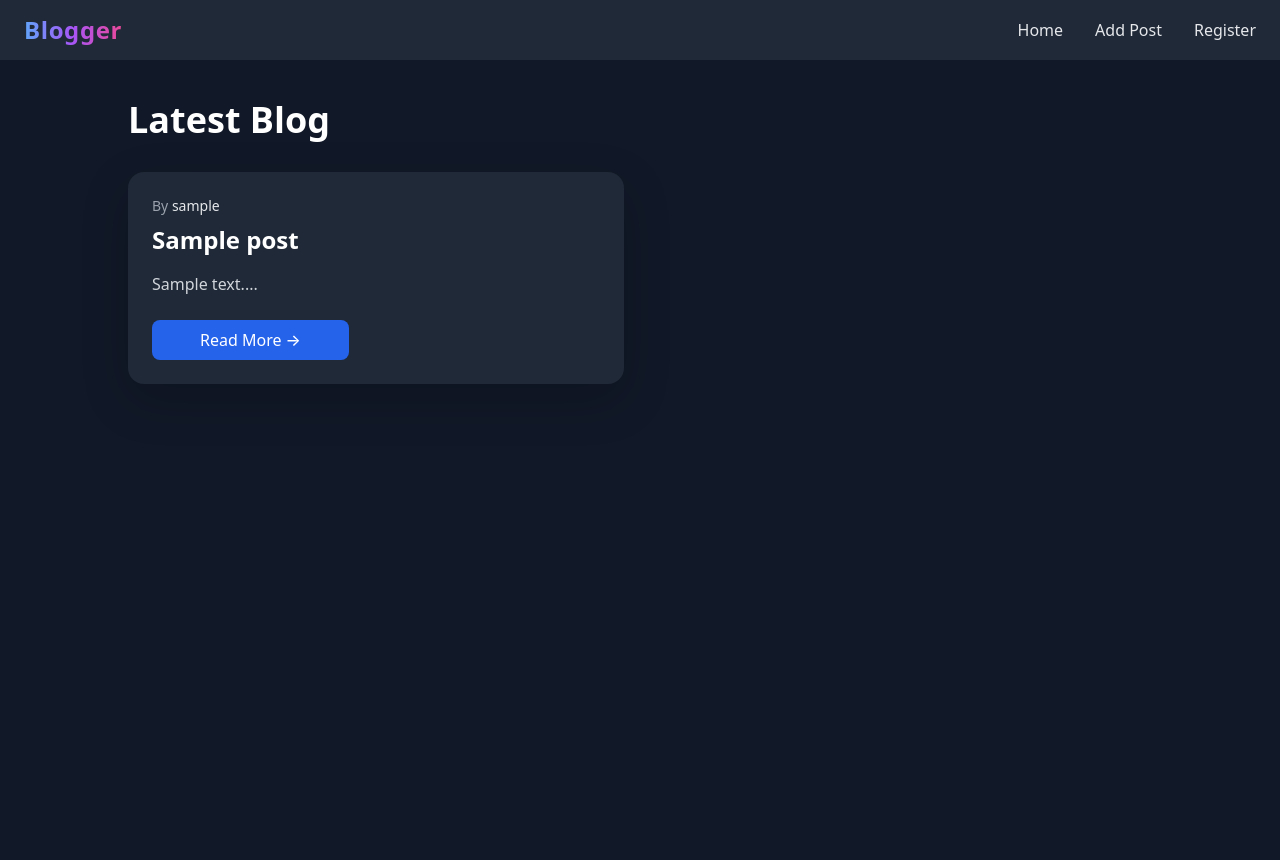
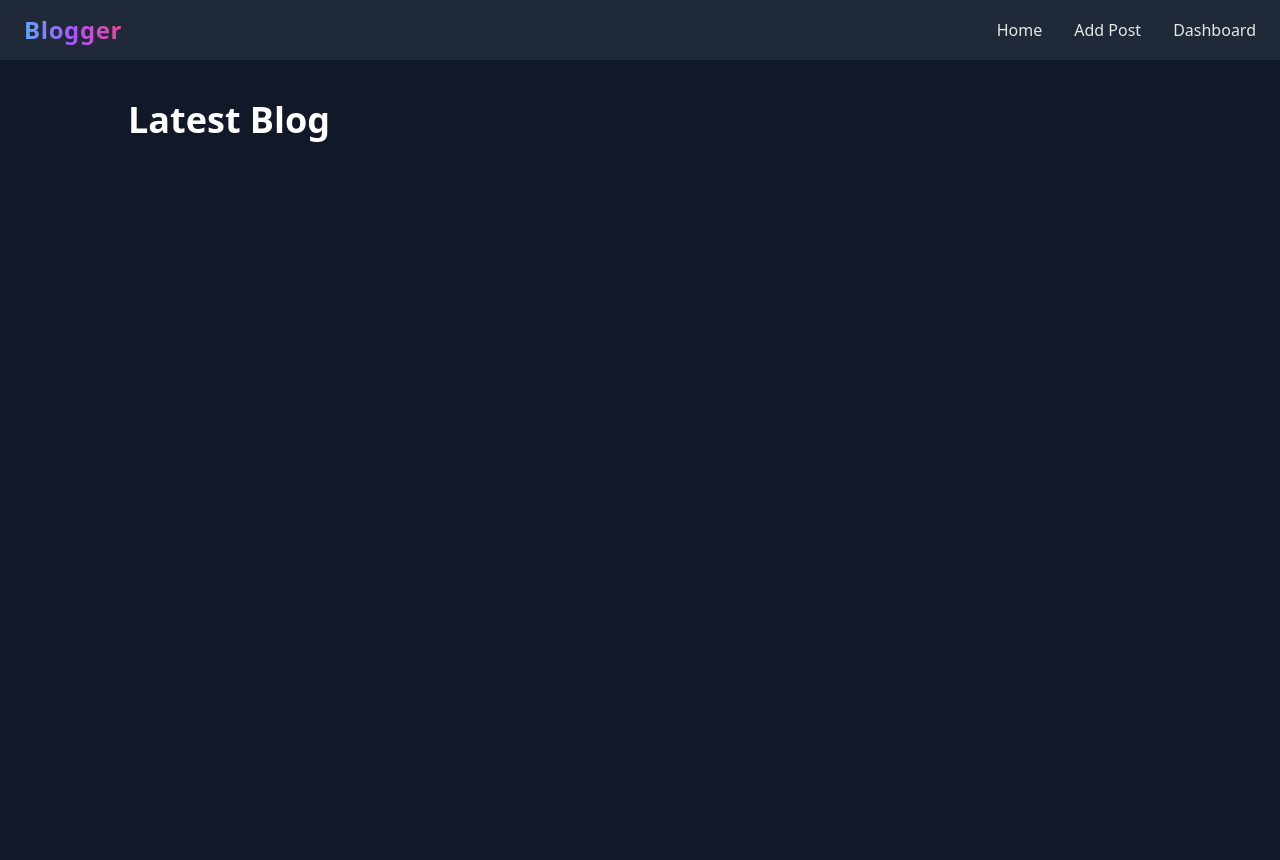
Before and after one commit to harshalpatil2809/Blog-Website, a Flask app: template templates/index.html in a window 1280 px wide. Run offline with Flask 3, Linux system fonts and the light colour scheme; the visitor is signed in with stand-in values (Sample User, id 1); tables that the repository leaves empty or names only in its code hold one stand-in row (values such as "Sample post"); the template is opened without the code that fills it: most values are stand-ins (such as "Sample title", 1, 10 or a date in 2020); some libraries are stand-ins or nearby versions.

Commit message:
looping added

```diff
--- a/app.py
+++ b/app.py
@@ -52,15 +52,17 @@ class Blog(FlaskForm):
 def home():
     cursor = mysql.connection.cursor()
 
-    cursor.execute(" SELECT * FROM blogs")
-    user = cursor.fetchone()
+    cursor = mysql.connection.cursor()
+    cursor.execute("SELECT author,title,description,id FROM blogs")
+    blogs = cursor.fetchall()
+    n = len(blogs)-1
     cursor.close()
 
 
-    return render_template("index.html")
+    return render_template("index.html",blogs=blogs,n=n)
 
 
-@app.route("/post")
+@app.route("/post", methods = ['POST','GET'])
 def post():
     form  = Blog()
     if form.validate_on_submit():
@@ -71,13 +73,12 @@ def post():
             author = form.author.data
             cursor = mysql.connection.cursor()
 
-            cursor.execute("INSERT INTO blogs (user_id,title, author, description) VALUES (%s, %s, %s)",
-                (user_id,title, author, description))
+            cursor.execute("INSERT INTO blogs (user_id,title, author, description) VALUES (%s, %s, %s, %s)",(user_id,title, author, description))
             mysql.connection.commit()
             cursor.close()
 
-            return render_template("index.html",form=form)
-    return render_template("post.html")
+            return render_template("index.html")
+    return render_template("post.html",form=form)
 
 
 @app.route("/login", methods = ['POST','GET'])
@@ -132,12 +133,11 @@ def dashboard():
         cursor.execute(" SELECT * FROM users WHERE id = %s",(user_id,))
         user = cursor.fetchone()
         cursor.close()
-        print(user)
         if user :
             name = user[1]
             username = user[2]
             email = user[3]
-            return render_template("dashboard.html", username=username)
+            return render_template("dashboard.html", username=username, name=name, email=email)
 
     return redirect(url_for("login"))
 
--- a/templates/base.html
+++ b/templates/base.html
@@ -20,8 +20,11 @@
         <div class="flex gap-8">
             <a href="/" class="text-gray-200 hover:text-white transition duration-200 font-medium">Home</a>
             <a href="/post" class="text-gray-200 hover:text-white transition duration-200 font-medium">Add Post</a>
-            <a href="/registration"
-                class="text-gray-200 hover:text-white transition duration-200 font-medium">Register</a>
+            {% if not 'user_id' in session %}
+                <a href="/registration" class="text-gray-200 hover:text-white transition duration-200 font-medium">Register</a>
+            {% else %}
+                <a href="/dashboard" class="text-gray-200 hover:text-white transition duration-200 font-medium">Dashboard</a>
+            {% endif %}
         </div>
     </nav>
 
@@ -29,7 +32,7 @@
 
     {% endblock %}
 
-    <script src="{{url_for('static', filename = 'script.js' )}}"></script>
+
 </body>
 
 </html>
--- a/templates/dashboard.html
+++ b/templates/dashboard.html
@@ -25,7 +25,8 @@
             <!-- Profile Card -->
             <div class="bg-gray-700 rounded-xl p-6 shadow-md">
                 <h2 class="text-xl font-semibold text-white mb-2">Profile Information</h2>
-                <p class="text-gray-300 text-sm">Username: {{ name }}</p>
+                <p class="text-gray-300 text-sm">Username: {{ username }}</p>
+                <p class="text-gray-300 text-sm">Name: {{ name }}</p>
                 <p class="text-gray-300 text-sm">Email: {{ email }}</p>
             </div>
 
--- a/templates/index.html
+++ b/templates/index.html
@@ -11,20 +11,23 @@
         <h1 class="text-4xl font-bold text-white mb-8">Latest Blog</h1>
 
         <div class="grid grid-cols-1 md:grid-cols-2 gap-8">
-            {% for post in posts %}
+            {% for blog in blogs %}
+            {% if loop.index <= n %}
+
+
             <div class="bg-gray-800 rounded-2xl shadow-lg overflow-hidden hover:shadow-2xl transition">
 
                 <!-- Card Body -->
                 <div class="p-6">
                     <!-- Username -->
-                    <p class="text-sm text-gray-400 mb-2">By <span class="font-medium text-gray-200">{{ post.username }}</span></p>
+                    <p class="text-sm text-gray-400 mb-2">By <span class="font-medium text-gray-200">{{ blog[0] }}</span></p>
 
                     <!-- Title -->
-                    <h2 class="text-2xl font-semibold text-white mb-3">{{ post.title }}</h2>
+                    <h2 class="text-2xl font-semibold text-white mb-3">{{ blog[1] }}</h2>
 
                     <!-- Description -->
                     <p class="text-gray-300 mb-6">
-                        {{ post.description[:150] }}...
+                        {{ blog[2][:150] }}...
                     </p>
 
                     <!-- Read More -->
@@ -34,6 +37,7 @@
                     </a>
                 </div>
             </div>
+            {% endif %}
             {% endfor %}
         </div>
     </div>
```
